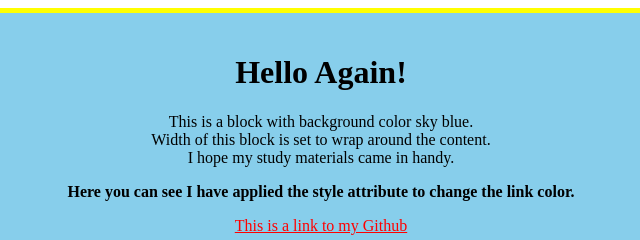
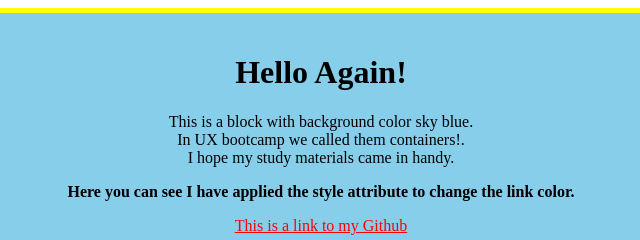
Before and after one commit to JBanks222/FrontEndAssignment2, a plain HTML site: page index.html in a window 1280 px wide. Shown: the top 240 px of the page, 319-959 px from the left. Drawn offline with Linux system fonts and the light colour scheme.

Commit message:
adding humor

```diff
--- a/index.html
+++ b/index.html
@@ -34,7 +34,7 @@
     <div class="blue-container">
         <h1>Hello Again!</h1>
         <p>This is a block with background color sky blue.<br>
-        Width of this block is set to wrap around the content.<br>
+        In UX bootcamp we called them containers!.<br>
         I hope my study materials came in handy.</p>
 
         <p><strong>Here you can see I have applied the style attribute to change the link color.</strong></p>
```
